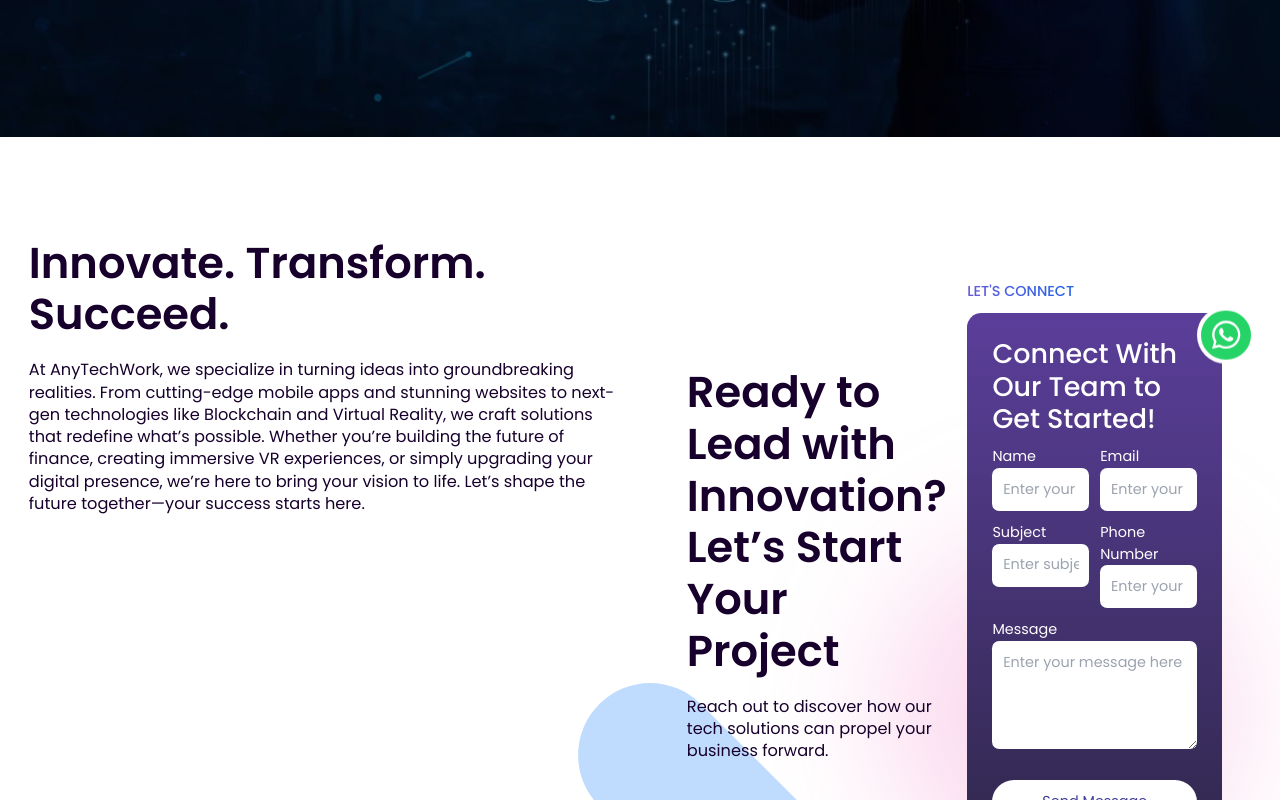
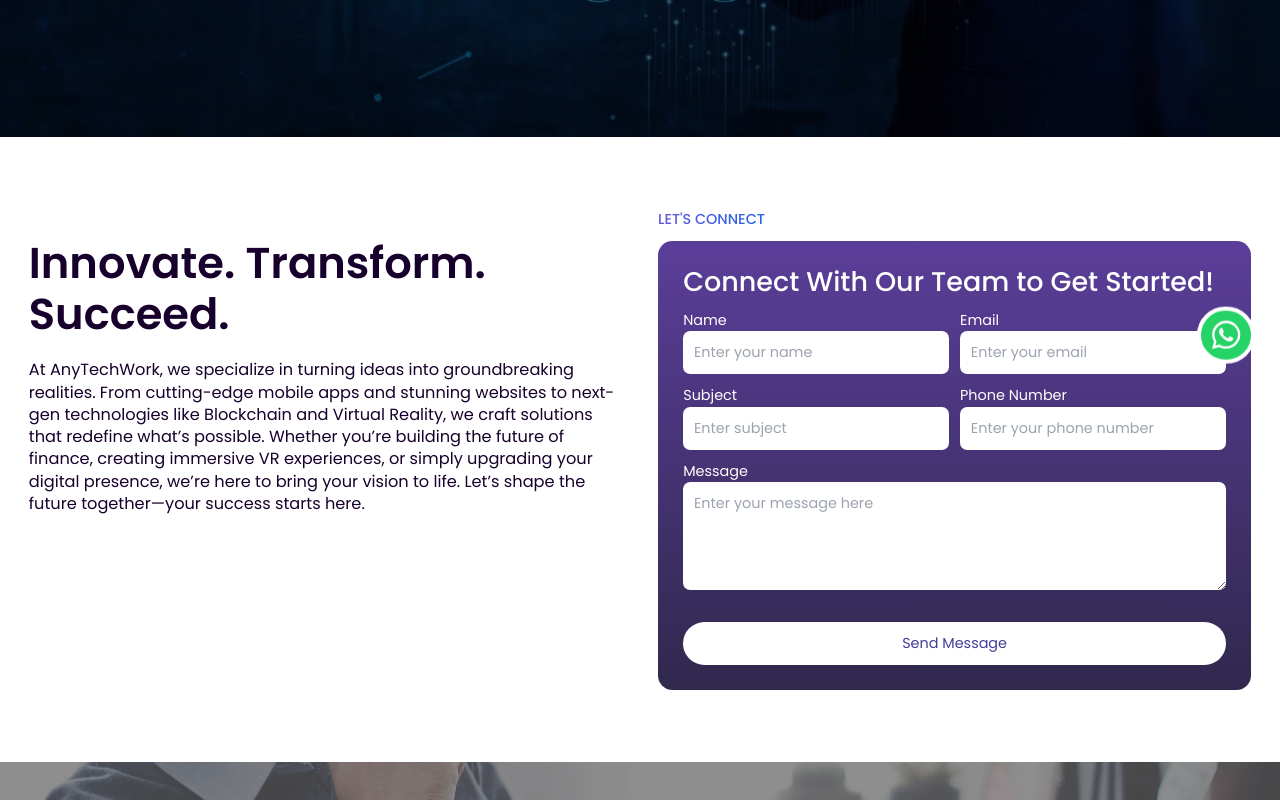
Before and after one commit to pranavpremanand/anytechwork, a React (Create React App) app: page /contact-us in a window 1280 px wide. Shown: the part 360-1160 px from the top of the page. Built offline with nearby package versions, Linux system fonts and the light colour scheme.

Commit message:
optimised performance

```diff
--- a/src/pages/ContactUs.jsx
+++ b/src/pages/ContactUs.jsx
@@ -7,9 +7,9 @@
 import { FaMapLocationDot } from "react-icons/fa6";
 import { Link } from "react-router-dom";
 import banner from "../assets/contact-us-banner.webp";
+import { InquiryForm } from "../components/GetInTouch";
 
 const PageBanner = lazy(() => import("../components/Website/PageBanner"));
-const InquiryForm = lazy(() => import("../components/GetInTouch"));
 
 const ContactUs = () => {
   return (
@@ -22,7 +22,7 @@
         description="Reach out to discover how our tech solutions can propel your business forward."
       />
       <div className="wrapper">
-        <div className="grid grid-cols-2 gap-10 py-[5rem]">
+        <div className="grid lg:grid-cols-2 gap-10 py-[5rem]">
           <div data-aos="fade-right" className="flex flex-col gap-5 pt-[2rem]">
             <h1 className="heading text-center lg:text-start">
               Innovate. Transform. Succeed.
@@ -38,7 +38,9 @@
               starts here.
             </p>
           </div>
-          <InquiryForm />
+          <div className="flex justify-center">
+            <InquiryForm />
+          </div>
         </div>
       </div>
       <div
```
